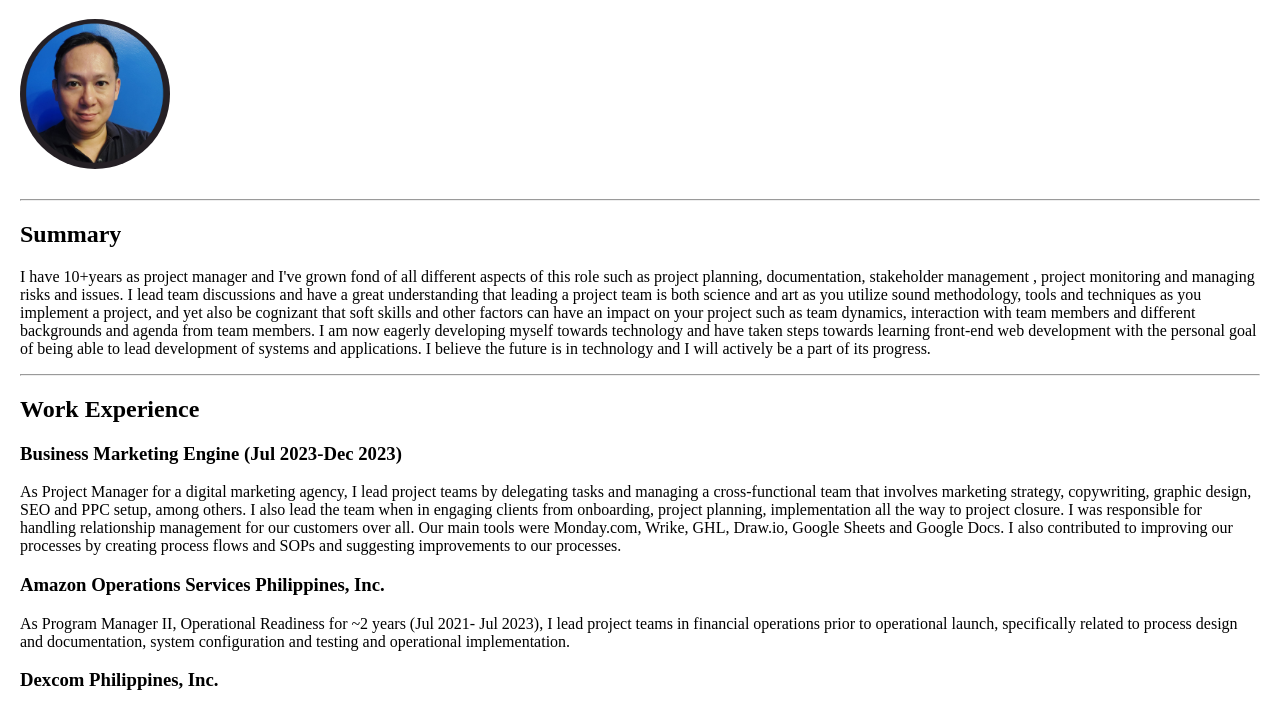
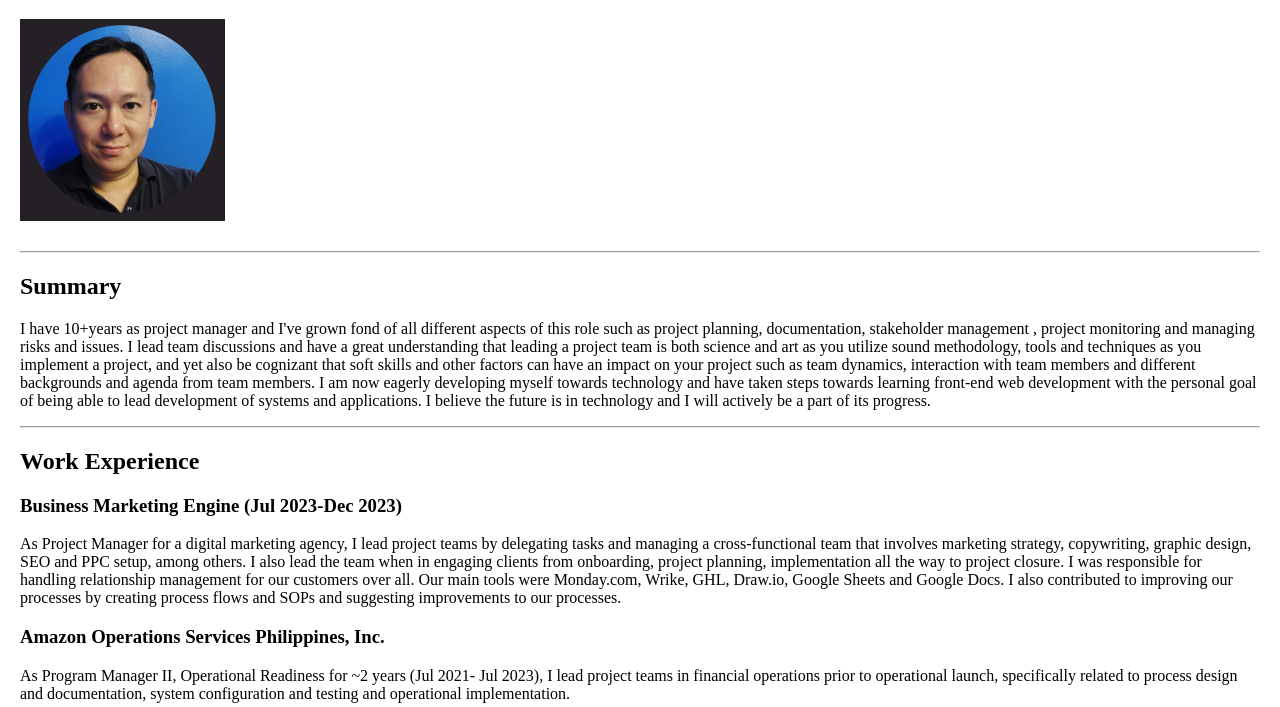
Before and after one commit to JosephDDreamer/Capstone1, a plain HTML site: page index.html in a window 1280 px wide. Shown: the part 61-768 px from the top of the page. Drawn offline with Linux system fonts and the light colour scheme.

Commit message:
Update index.html

```diff
--- a/index.html
+++ b/index.html
@@ -8,7 +8,7 @@
 </head>
 <body>
   <h1>Francis Joseph Israel</h1>
-  <img src="./Images/ProfilePic.png" style="height:150px; width:150px; border-radius:50%;">
+  <img class="pic1" src="./Images/ProfilePic.png">
     <br>
     <br>
   <hr>
```
